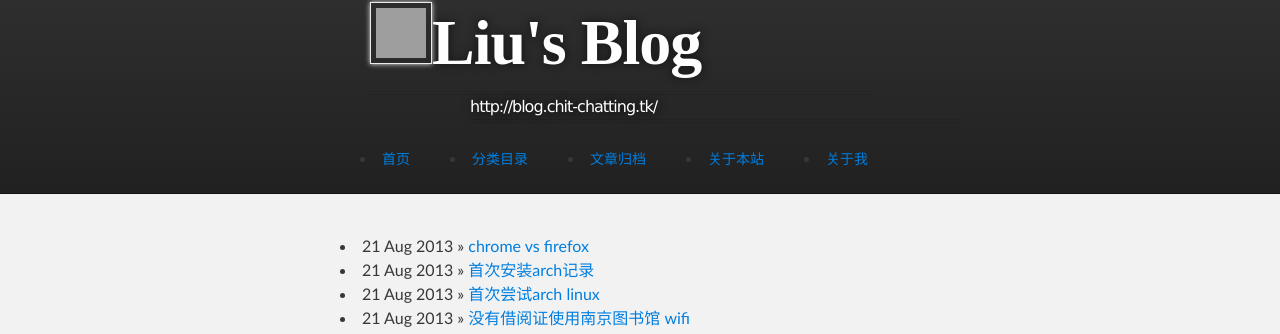
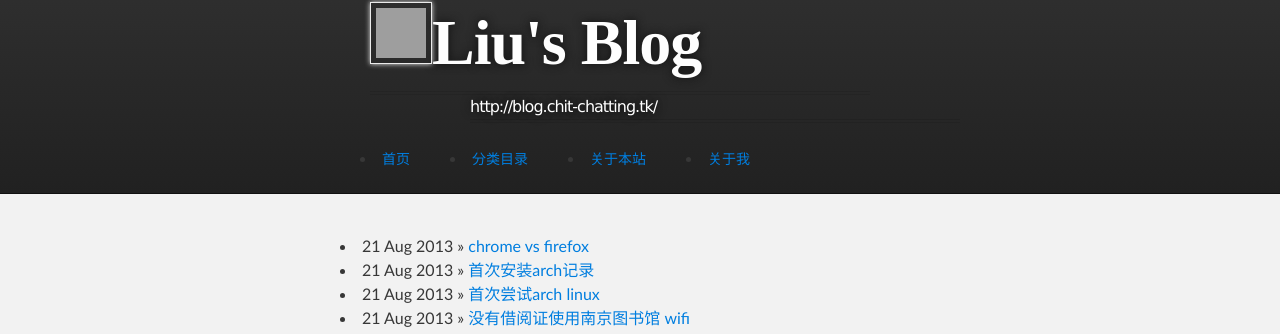
Before and after one commit to laurence6/blog, a Jekyll site: the page built from index.html, in a window 1280 px wide. Shown: the part 129-463 px from the top of the page. Built offline with Jekyll 4.4.1, drawn with Linux system fonts in a browser that asks for light colours; some web fonts are replaced; the list of posts is cut into pages by our own code; grey boxes are pictures that could not be loaded.

Commit message:
update index

```diff
--- a/_config.yml
+++ b/_config.yml
@@ -20,8 +20,6 @@ nav:
     url: /index.html
   - text: 分类目录
     url: /categories.html
-  - text: 文章归档
-    url: /archives.html
   - text: 关于本站
     url: /about.html
   - text: 关于我
--- a/_layouts/default.html
+++ b/_layouts/default.html
@@ -42,7 +42,7 @@
 						{% assign active = 'nav-item-active' %}
 					{% endif %}
 					<li class="nav-item {{ active }}">
-						<a href="{{ site.url }}{{ link.url }}">
+						<a href="{{ link.url }}">
 							{{ link.text }}
 						</a>
 						{{ indicator }}
```
